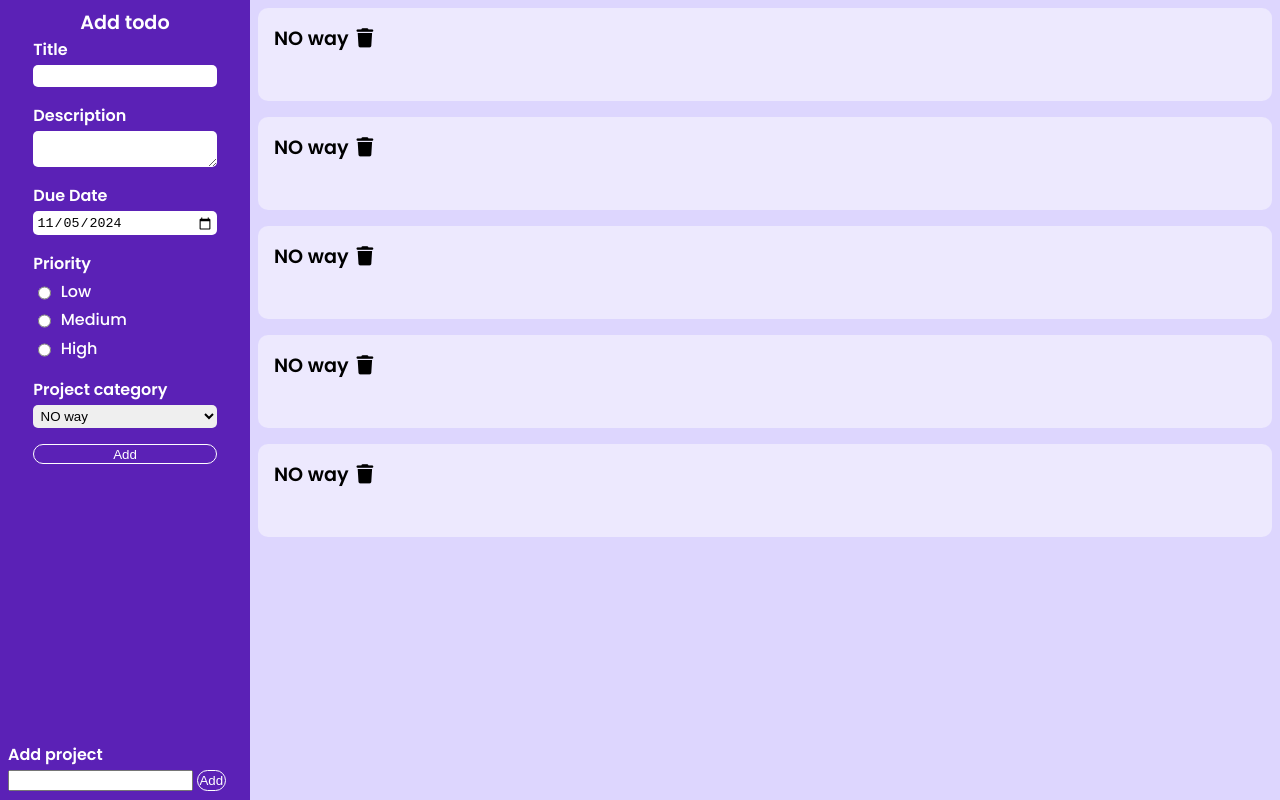
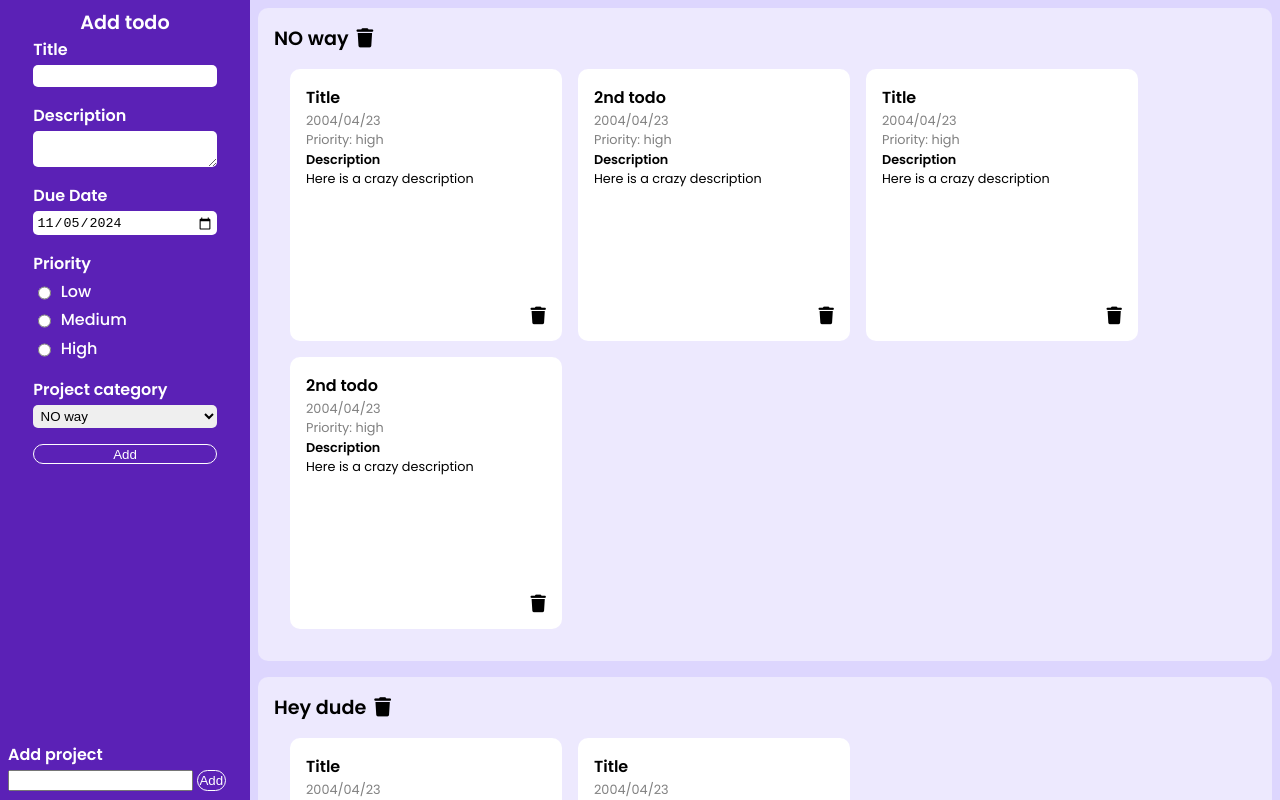
Before and after one commit to NadifRahman/assignment-agenda-app, a website built with webpack: page src/index.html in a window 1280 px wide. Built offline with nearby package versions, Linux system fonts and the light colour scheme.

Commit message:
Create card interface function

```diff
--- a/src/index.js
+++ b/src/index.js
@@ -2,12 +2,22 @@ import './style.css'
 import { createProjectInterface } from './userinterface'
 import ProjectManager from './projectmanager';
 import Project from './project';
-
+import Todo from './todo';
+import { createTodoInterface } from './userinterface';
 let newProjectManager = new ProjectManager();
 let newProject = new Project("NO way")
+let newProject2 = new Project("Hey dude");
+let newProject3 = new Project("Hehe");
 createProjectInterface(newProject, newProjectManager)
-createProjectInterface(newProject, newProjectManager)
-createProjectInterface(newProject, newProjectManager)
-createProjectInterface(newProject, newProjectManager)
-createProjectInterface(newProject, newProjectManager)
-console.log(newProjectManager);
+createProjectInterface(newProject2, newProjectManager)
+createProjectInterface(newProject3, newProjectManager)
+
+let aTodo = new Todo("Title", "Here is a crazy description", "2004/04/23", "high");
+let aTodo2 = new Todo("2nd todo", "Here is a crazy description", "2004/04/23", "high");
+createTodoInterface(aTodo, 0, newProjectManager);
+createTodoInterface(aTodo2, 0, newProjectManager);
+createTodoInterface(aTodo, 0, newProjectManager);
+createTodoInterface(aTodo2, 0, newProjectManager);
+createTodoInterface(aTodo, 1, newProjectManager);
+createTodoInterface(aTodo, 1, newProjectManager);
+createTodoInterface(aTodo, 2, newProjectManager);
--- a/src/project.js
+++ b/src/project.js
@@ -29,6 +29,9 @@ export default class Project {
      */
     getTodo(index){
         return this.todoList[index];
+    }
 
+    getNumberOfTodos() {
+        return this.todoList.length;
     }
 }
--- a/src/userinterface.js
+++ b/src/userinterface.js
@@ -67,3 +67,69 @@ function deleteProjectOption(dataindex) {
     console.log(optionToDelete);
     optionToDelete.remove();
 };
+
+export function createTodoInterface(todoObj, projectIndex, projectManager) {
+    projectManager.getProject(projectIndex).addTodo(todoObj); //add to the appropriate project
+
+    let todoCard = document.createElement("div");
+    todoCard.classList.add("todo-card");
+    todoCard.setAttribute("data-index", projectManager.getProject(projectIndex).getNumberOfTodos() - 1)
+
+    let cardTitle = document.createElement("div");
+    cardTitle.classList.add("todo-card-title");
+    cardTitle.textContent = todoObj.title;
+
+    let cardDate = document.createElement("div");
+    cardDate.classList.add("todo-card-date");
+    cardDate.textContent = todoObj.dueDate;
+
+    let cardPriority = document.createElement("div");
+    cardPriority.classList.add("card-priority");
+    cardPriority.textContent = `Priority: ${todoObj.priority}`
+
+    let cardDescTitle = document.createElement("div");
+    cardDescTitle.classList.add("todo-description-title");
+    cardDescTitle.textContent = "Description";
+
+    let cardDesc = document.createElement("div");
+    cardDesc.classList.add("todo-description");
+    cardDesc.textContent = todoObj.description;
+
+    let deleteIcon = document.createElement("i");
+    deleteIcon.setAttribute('class', 'fa-solid fa-trash todo-delete');
+
+    deleteIcon.addEventListener('click', () => {
+        let project = todoCard.closest(".project") //get its project dom element
+        todoCard.remove(); //remove the card from the dom
+        console.log(project);
+        //delete the todo from the corresponding project object rep.
+        projectManager.getProject(Number(project.getAttribute("data-index"))).deleteTodo(Number(todoCard.getAttribute("data-index")));
+        updateTodoIndices(Number(project.getAttribute("data-index")));
+
+    })
+
+    let todoContainer = document.querySelector(`.project[data-index="${projectIndex}"] .todo-card-container`);
+
+    todoCard.appendChild(cardTitle);
+    todoCard.appendChild(cardDate);
+    todoCard.appendChild(cardPriority);
+    todoCard.appendChild(cardDescTitle);
+    todoCard.appendChild(cardDesc);
+    todoCard.appendChild(deleteIcon);
+    todoContainer.appendChild(todoCard);
+
+}
+
+/**
+ * Updates the data-index attributes of todo-cards under a particular project dom element given its dataindex
+ * @param {*} projectIndex
+ */
+function updateTodoIndices(projectIndex) {
+
+    let todoCards = document.querySelectorAll(`.project[data-index="${projectIndex}"] .todo-card`);
+    let i = 0;
+    todoCards.forEach((card) => {
+        card.setAttribute("data-index", i);
+        i++;
+    })
+}
```
Also changed, not shown: src/index.html (+1 -1 lines).
